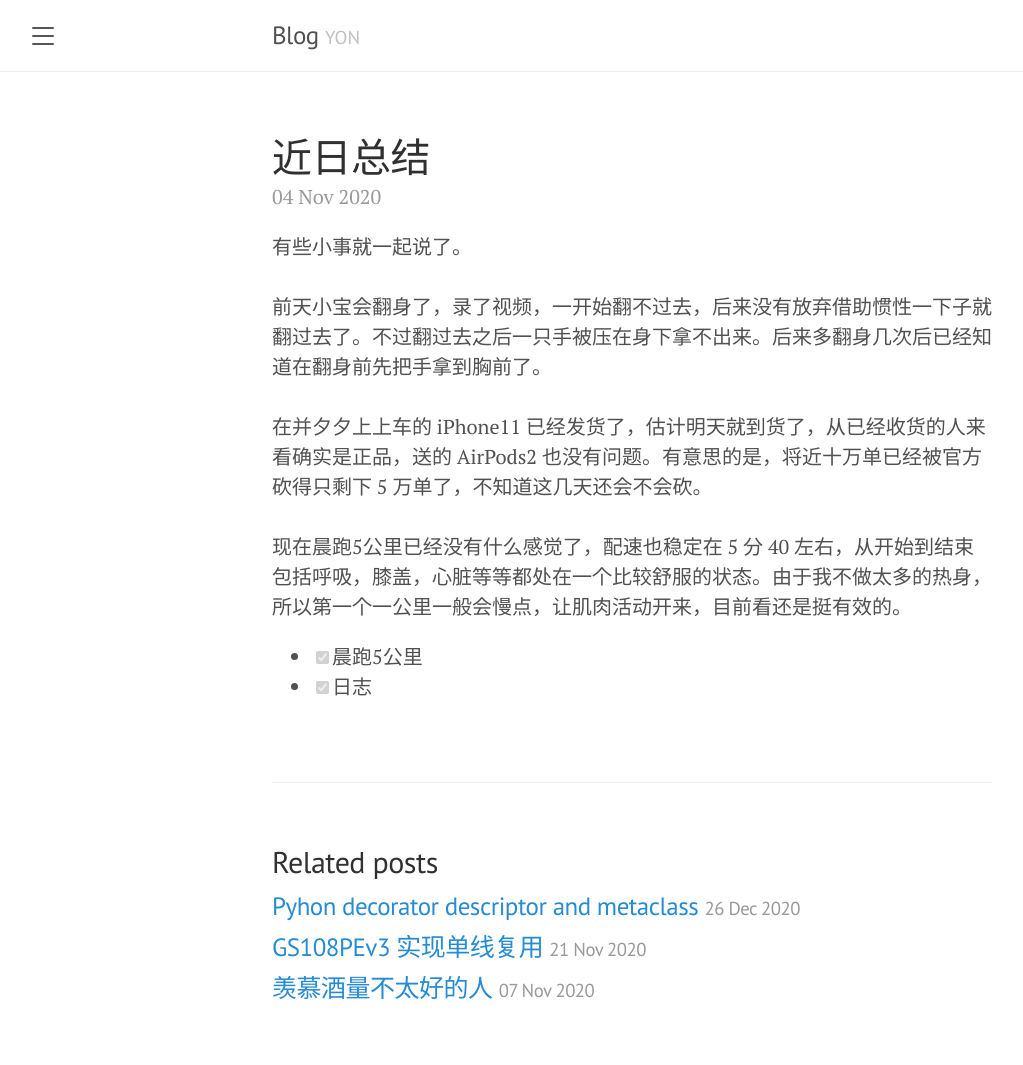
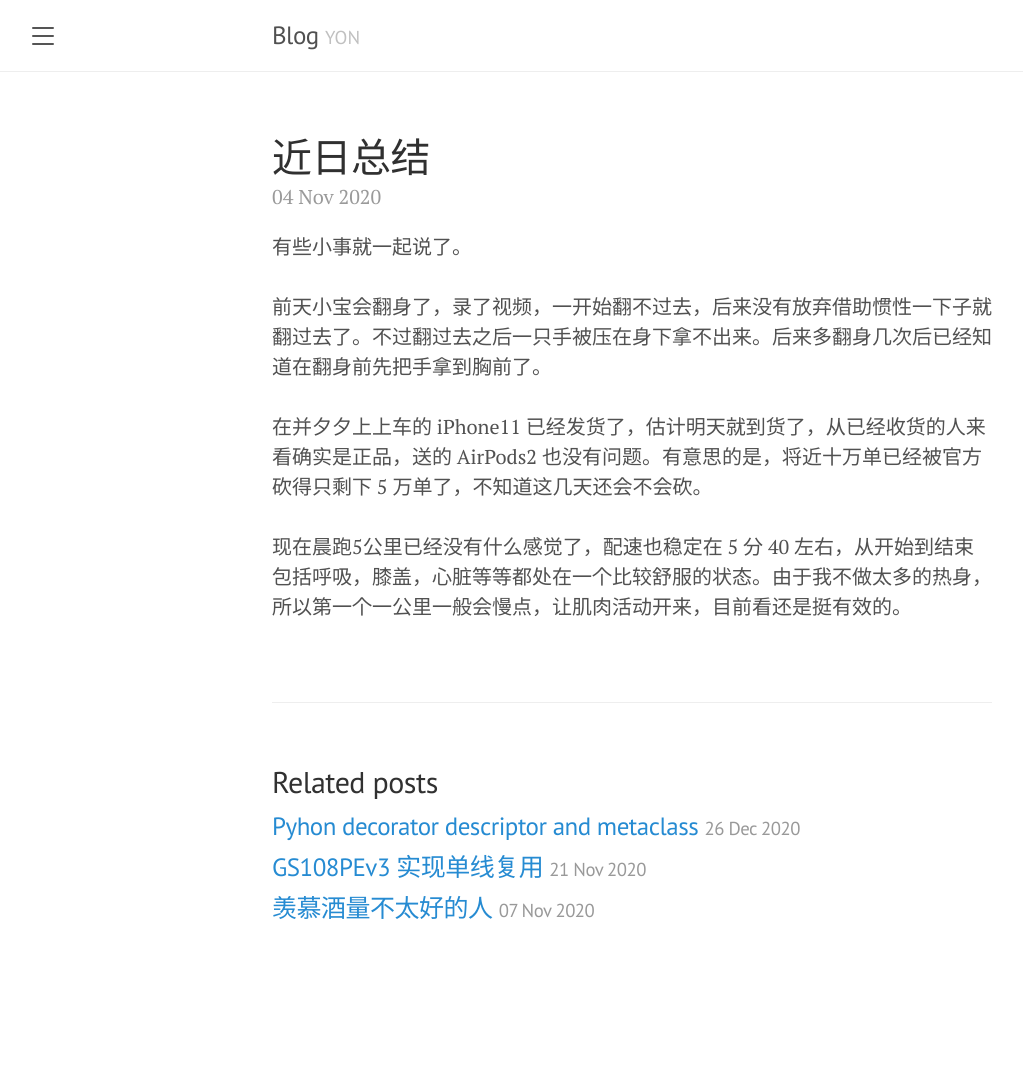
Before and after one commit to yoncise/yoncise.github.io, a Jekyll site: the page built from _posts/2020/2020-11-04-15495708.md, in a window 1280 px wide. Shown: the whole page, without its empty margins (8-1031 px from the left). Built offline with Jekyll 4.4.1, drawn with Linux system fonts in a browser that asks for light colours; after the commit the page ends 985 px from its top, so only the background shows below that.

Commit message:
sync from yuque

```diff
--- a/_posts/2020/2020-11-04-15495708.md
+++ b/_posts/2020/2020-11-04-15495708.md
@@ -5,7 +5,4 @@ title: 近日总结
 有些小事就一起说了。<br />
 <br />前天小宝会翻身了，录了视频，一开始翻不过去，后来没有放弃借助惯性一下子就翻过去了。不过翻过去之后一只手被压在身下拿不出来。后来多翻身几次后已经知道在翻身前先把手拿到胸前了。<br />
 <br />在并夕夕上上车的 iPhone11 已经发货了，估计明天就到货了，从已经收货的人来看确实是正品，送的 AirPods2 也没有问题。有意思的是，将近十万单已经被官方砍得只剩下 5 万单了，不知道这几天还会不会砍。<br />
-<br />现在晨跑5公里已经没有什么感觉了，配速也稳定在 5 分 40 左右，从开始到结束包括呼吸，膝盖，心脏等等都处在一个比较舒服的状态。由于我不做太多的热身，所以第一个一公里一般会慢点，让肌肉活动开来，目前看还是挺有效的。<br />
-
-- [x] 晨跑5公里
-- [x] 日志
+<br />现在晨跑5公里已经没有什么感觉了，配速也稳定在 5 分 40 左右，从开始到结束包括呼吸，膝盖，心脏等等都处在一个比较舒服的状态。由于我不做太多的热身，所以第一个一公里一般会慢点，让肌肉活动开来，目前看还是挺有效的。
```
